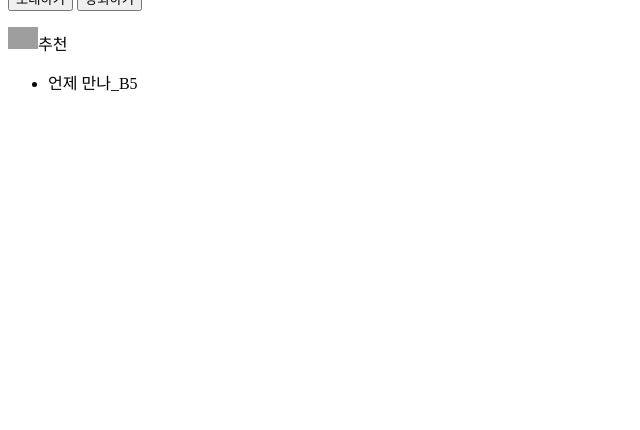
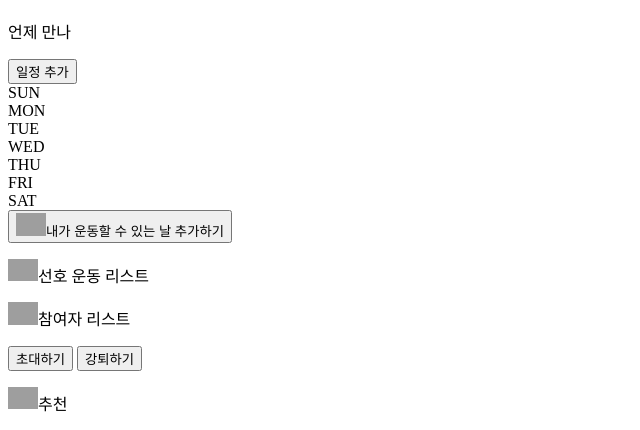
Before and after one commit to Nohgyumin0812/B5, a Django app: template cal/templates/cal/calendar.html in a window 1280 px wide. Shown: the part 681-1111 px from the top of the page, without its empty margins (0-640 px from the left). Before the commit the page ends 772 px from the top, so only its background shows below. Run offline with Django 3.2, Linux system fonts and the light colour scheme; the template is opened without the code that fills it, so the values that code supplies are empty; some libraries are stand-ins or nearby versions; grey boxes are pictures that could not be loaded.

Commit message:
html 수정 0512

```diff
--- a/cal/templates/cal/base.html
+++ b/cal/templates/cal/base.html
@@ -4,13 +4,14 @@
 <html lang="ko">
   <head>
     <!-- Required meta tags -->
+    {% block header %}
+    {% endblock %}
     <meta charset="utf-8">
     <meta name="viewport" content="width=device-width, initial-scale=1, shrink-to-fit=no">
     <title>언제 만나</title>
-    <link rel="stylesheet" type="text/css" href="{% static 'css/base.css' %}">
+    <link rel="stylesheet" type="text/css" href="{% static './css/base.css' %}">
 
-    {% block head %}
-    {% endblock %}
+
 
     <!-- Bootstrap CSS
     <link rel="stylesheet" href="https://maxcdn.bootstrapcdn.com/bootstrap/4.0.0/css/bootstrap.min.css" integrity="sha384-Gn5384xqQ1aoWXA+058RXPxPg6fy4IWvTNh0E263XmFcJlSAwiGgFAW/dAiS6JXm"
@@ -42,27 +43,24 @@
 
 
                   {% else %}
-                  {% comment %}
-                  <!-- <li><a class="nav-link" href="{% url 'cal:login' %}">LOGIN</a></li>
-                  <li><a class="nav-link" href="{% url 'cal:join' %}">JOIN</a></li> -->
-                  {% endcomment %}
-                  <li><a class="nav-link" href="#">LOGIN</a></li>
-                  <li><a class="nav-link" href="#">JOIN</a></li>
+                  <li><a class="nav-link" href="{% url 'cal:login' %}">LOGIN</a></li>
+                  <li><a class="nav-link" href="{% url 'cal:signup' %}">JOIN</a></li>
+
+                  <!-- <li><a class="nav-link" href="#">LOGIN</a></li>
+                  <li><a class="nav-link" href="#">JOIN</a></li> -->
 
 
                   {% endif %}
               </ul>
           </div>
       </header>
-      <main>
-        {% block main %}
-        {% endblock %}
-      </main>
-      <footer>
-        <ul>
-            <li>언제 만나_B5</li>
-        </ul>
-      </footer>
+
+      <div id="body-content">
+        <section>
+          {% block main %}
+          {% endblock %}
+        </section>
+      </div>
     </div>
   </body>
 
@@ -77,5 +75,7 @@
 
     {% block script %}
     {% endblock %}
+
+
   </body>
 </html>
--- a/cal/templates/cal/calendar.html
+++ b/cal/templates/cal/calendar.html
@@ -13,6 +13,7 @@
 	<a class="btn btn-info right" href="{% url 'cal:event_new' %}"> New Event </a>
 </div> -->
 
+<div id="logo"><img src="{% static 'img/icons8-입안자-24.png' %}"><p>언제 만나</p></div>
 <div class="calender_box">
     <div class="calender">
         <div class="header">
@@ -37,26 +38,28 @@
     <script src="{% static 'scripts/calender.js' %}"></script>
 </div>
 
+
 <div class="day-add">
     <button class="day-btn"><img src="{% static 'img/icons8-추가-48.png' %}" width="30px"><span>내가 운동할 수 있는 날 추가하기</span></button>
 </div>
 
-<div class="list-area">
+<div class="list-area" id="list-area-1">
     <p><img src="{% static 'img/icons8-달리는-24.png' %}" width="30px">선호 운동 리스트</p>
     <div class="list-box"></div>
 </div>
 
-<div class="list-area">
+<div class="list-area" id="list-area-2">
     <p><img src="{% static 'img/icons8-group-32.png' %}" width="30px">참여자 리스트</p>
     <div class="list-box"></div>
     <button class="part-btn" id="invitation-btn">초대하기</button>
     <button class="part-btn" id="kick-btn">강퇴하기</button>
 </div>
 
-<div class="list-area">
+<div class="list-area" id="list-area-3">
     <p><img src="{% static 'img/icons8-chat-room-24.png' %}" width="30px">추천</p>
     <div class="list-box"></div>
 </div>
-
+{% comment %}
 {{ calendar }}
+{% endcomment %}
 {% endblock %}
--- a/cal/templates/cal/group_making.html
+++ b/cal/templates/cal/group_making.html
@@ -17,7 +17,7 @@
             <p>그룹 이름을 알려주세요.</p>
             <input name="groupname"  type="text" placeholder="그룹 이름 입력">
         </div>
-        <br><br>
+        <br>
         <div id="check">
             <p>그룹의 운동을 선택해주세요.</p>
             <div id="inner-check">
@@ -31,13 +31,13 @@
                 <br><br>
             </div>
         </div>
-        <br><br>
+        <br>
         <div class="input-box">
             <p>친구 초대</p>
             <input name="f-id"  type="text" placeholder="ID"><br>
             <input name="f-id"  type="text" placeholder="ID"><br>
             <button type="submit"><img src="{% static 'img/icons8-add-30.png' %}">ADD MORE</button>
-        </div><br><br>
+        </div><br>
         <button id="create-group" type="submit">그룹 만들기</button>
     </div>
     </form>
--- a/cal/templates/cal/login.html
+++ b/cal/templates/cal/login.html
@@ -22,7 +22,7 @@
             <input id="password" type="password" name="password" placeholder="PASSWORD">
         </div>
         <button type="submit">LOGIN</button><br>
-        <a href="signup.html">아직 회원이 아니신가요?</a>
+        <a id="ment" href="{% url 'cal:signup' %}">아직 회원이 아니신가요?</a>
     </form>
 </div>
 
```
Also changed, not shown: cal/templates/cal/signup.html (+7 -6 lines).
